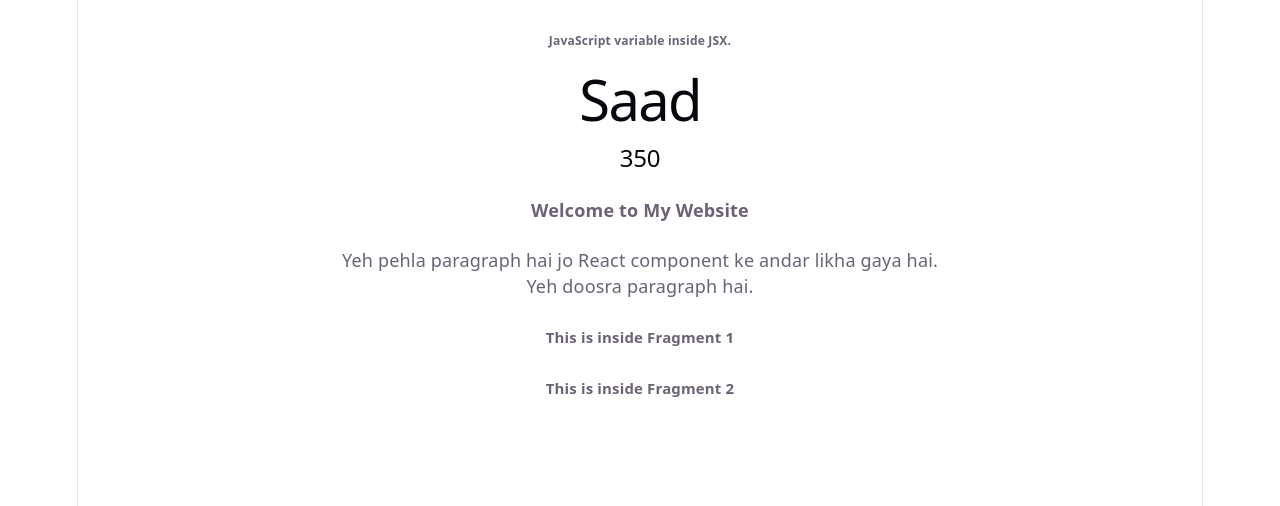
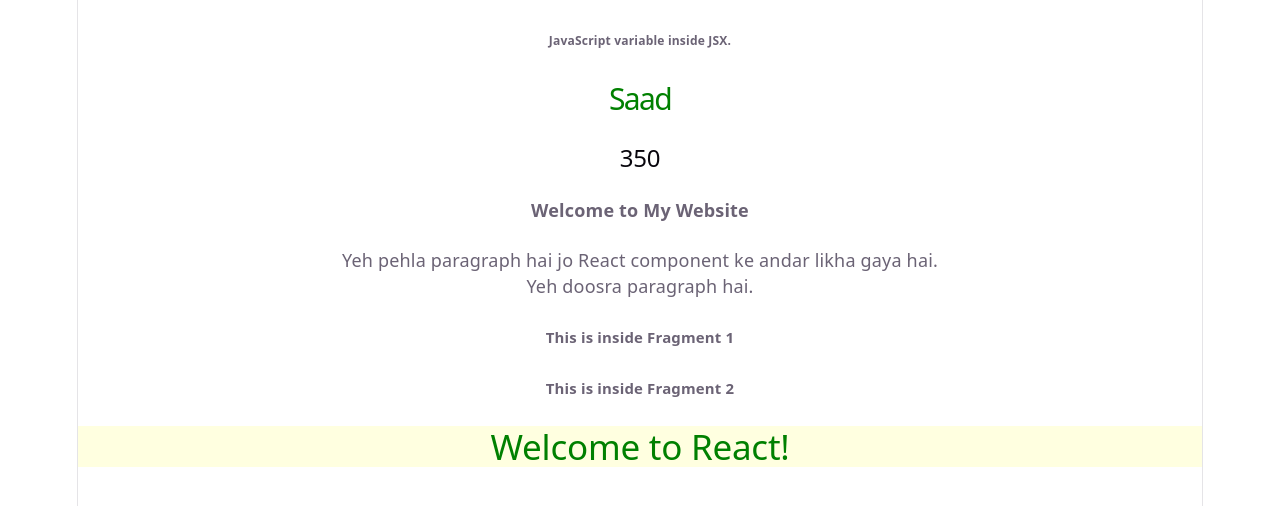
Before and after one commit to Yasinsandhu/React-Basics-Learning, a React (Vite) app in the folder 01-Module-01/02-Syntax-and-Practice/react-practice/: page / in a window 1280 px wide. Shown: the top 506 px of the page. Built offline with nearby package versions, Linux system fonts and the light colour scheme.

Commit message:
component styling

```diff
--- a/01-Module-01/02-Syntax-and-Practice/react-practice/src/App.jsx
+++ b/01-Module-01/02-Syntax-and-Practice/react-practice/src/App.jsx
@@ -12,10 +12,15 @@ import Header from "./components/Header.jsx";
 import Footer from "./components/Footer.jsx";
 import Student from "./components/Student.jsx";
 import Product from "./components/Product.jsx";
-
+import { Welcome } from "./components/Welcome.jsx";
 import IntroducingJSX from "./Lessons/Module-01/JSX/IntroducingJSX.jsx";
 function App() {
-  return <IntroducingJSX />;
+  return (
+    <>
+      <IntroducingJSX />
+      <Welcome />
+    </>
+  );
 
   // const products = ["Laptop", "Mobile", "Headphone"];
   // const newName = "Saad";
--- a/01-Module-01/02-Syntax-and-Practice/react-practice/src/Lessons/Module-01/JSX/- IntroducingJSX.css
+++ b/01-Module-01/02-Syntax-and-Practice/react-practice/src/Lessons/Module-01/JSX/IntroducingJSX.css
@@ -1,4 +1,4 @@
 .student-title {
-  color: blue;
+  color: green;
   font-size: 30px;
 }
--- a/01-Module-01/02-Syntax-and-Practice/react-practice/src/Lessons/Module-01/JSX/IntroducingJSX.jsx
+++ b/01-Module-01/02-Syntax-and-Practice/react-practice/src/Lessons/Module-01/JSX/IntroducingJSX.jsx
@@ -1,3 +1,5 @@
+import "./IntroducingJSX.css";
+
 function IntroducingJSX() {
   const studentName = "Saad";
   return (
--- /dev/null
+++ b/01-Module-01/02-Syntax-and-Practice/react-practice/src/components/Welcome.css
@@ -0,0 +1,5 @@
+.welcome-title {
+  color: green;
+  font-size: 35px;
+  background-color: lightyellow;
+}
--- /dev/null
+++ b/01-Module-01/02-Syntax-and-Practice/react-practice/src/components/Welcome.jsx
@@ -0,0 +1,4 @@
+import "./Welcome.css";
+export function Welcome() {
+  return <h2 className="welcome-title">Welcome to React!</h2>;
+}
```
